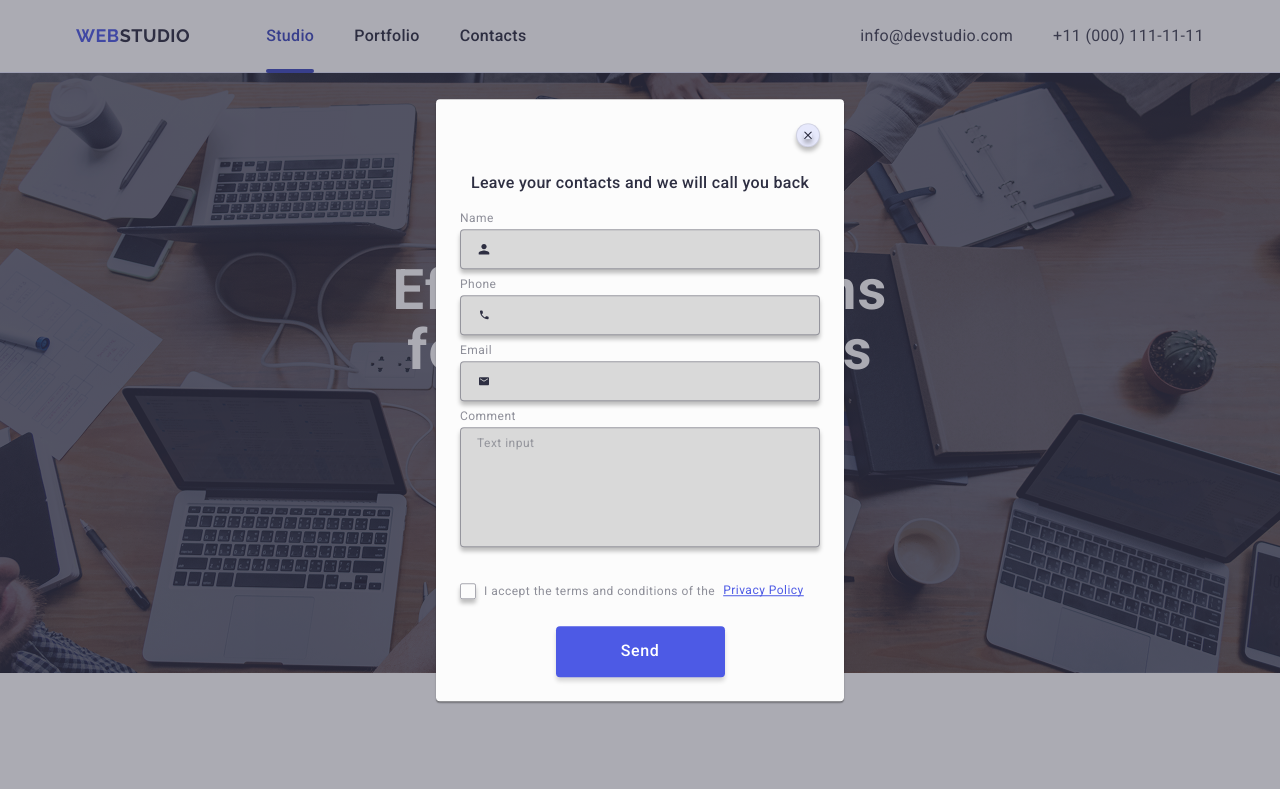
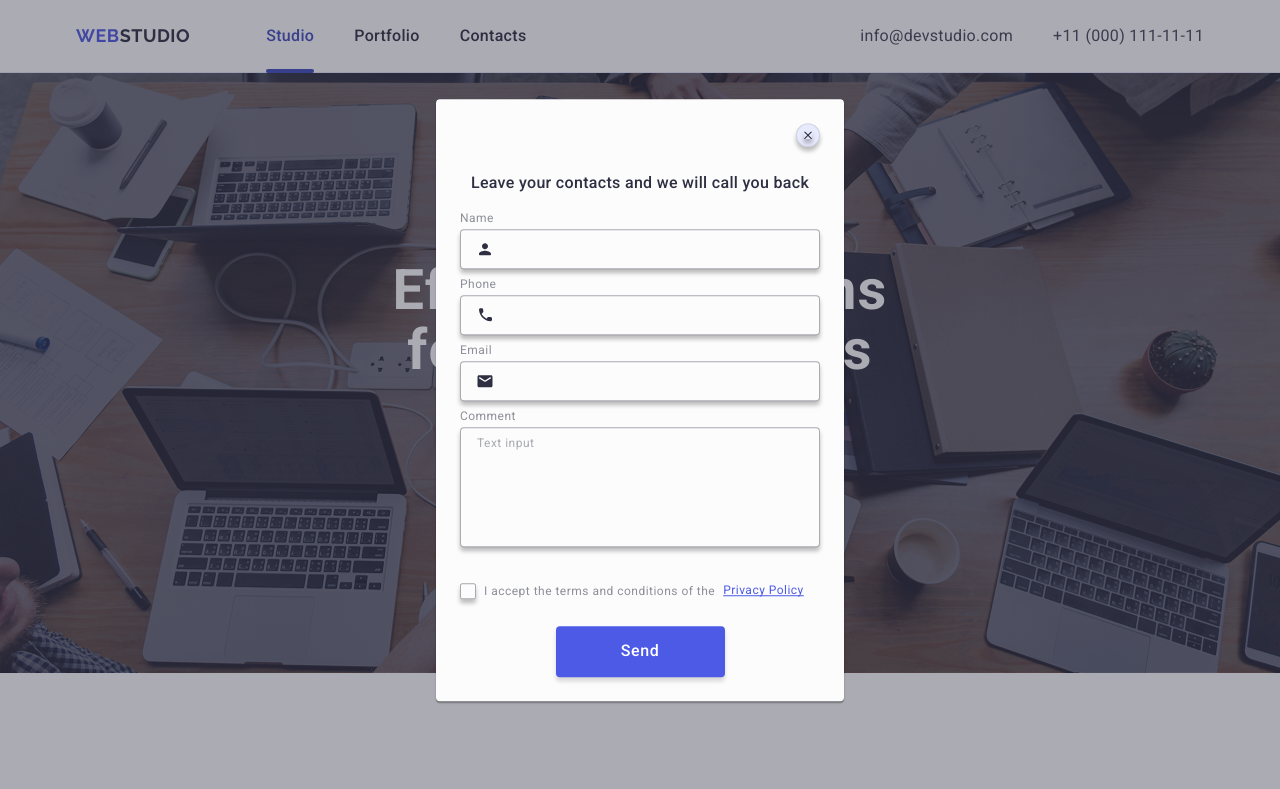
Before and after one commit to 48VA/goit-markup-hw-05, a plain HTML site: page index.html in a window 1280 px wide. Both pictures are taken after a click on the button "Order Service". Shown: the top 789 px of the page. Drawn offline with nearby package versions, Linux system fonts and the light colour scheme.

Commit message:
hw5 fix6

```diff
--- a/css/styles.css
+++ b/css/styles.css
@@ -616,7 +616,7 @@ margin-left: auto;
   position:absolute;
   top: 50%;
   left: 50%;
-  padding: 24px;
+  padding: 72px 24px 24px 24px;
   width: 408px;
   min-height: 584px;
   border-radius: 4px;
@@ -674,13 +674,8 @@ margin-left: auto;
   line-height: 1.50;
   letter-spacing: 0.02em;
   text-align: center;
-  margin-top: 48px;
   margin-bottom: 16px;
   text-shadow: 0px 4px 4px 0px rgba(0, 0, 0, 0.25);
-}
-
-.modal-form {
-  margin-top: 48px;
 }
 
 .form-label {
@@ -707,8 +702,6 @@ margin-left: auto;
   left: 16px;
   top: 50%;
   transform: translateY(-50%);
-  width: 16px;
-  height: 16px;
   fill: #2E2F42;
   pointer-events: none; /* щоб іконка не заважала клікам */
   transition: fill 250ms cubic-bezier(0.4, 0, 0.2, 1);
@@ -756,7 +749,7 @@ text-shadow: 0px 4px 4px 0px rgba(0, 0, 0, 0.25);
   line-height: 1.17;
   letter-spacing: 0.04em;
   color: #2E2F42;
-  background-color: #d9d9d9;
+  background-color:#fcfcfc;
   box-shadow: 0px 4px 4px 0px rgba(0, 0, 0, 0.25);
   padding: 12px 16px 12px 38px; /* відступ зліва для іконки */
   transition: border-color 250ms cubic-bezier(0.4, 0, 0.2, 1);
```
